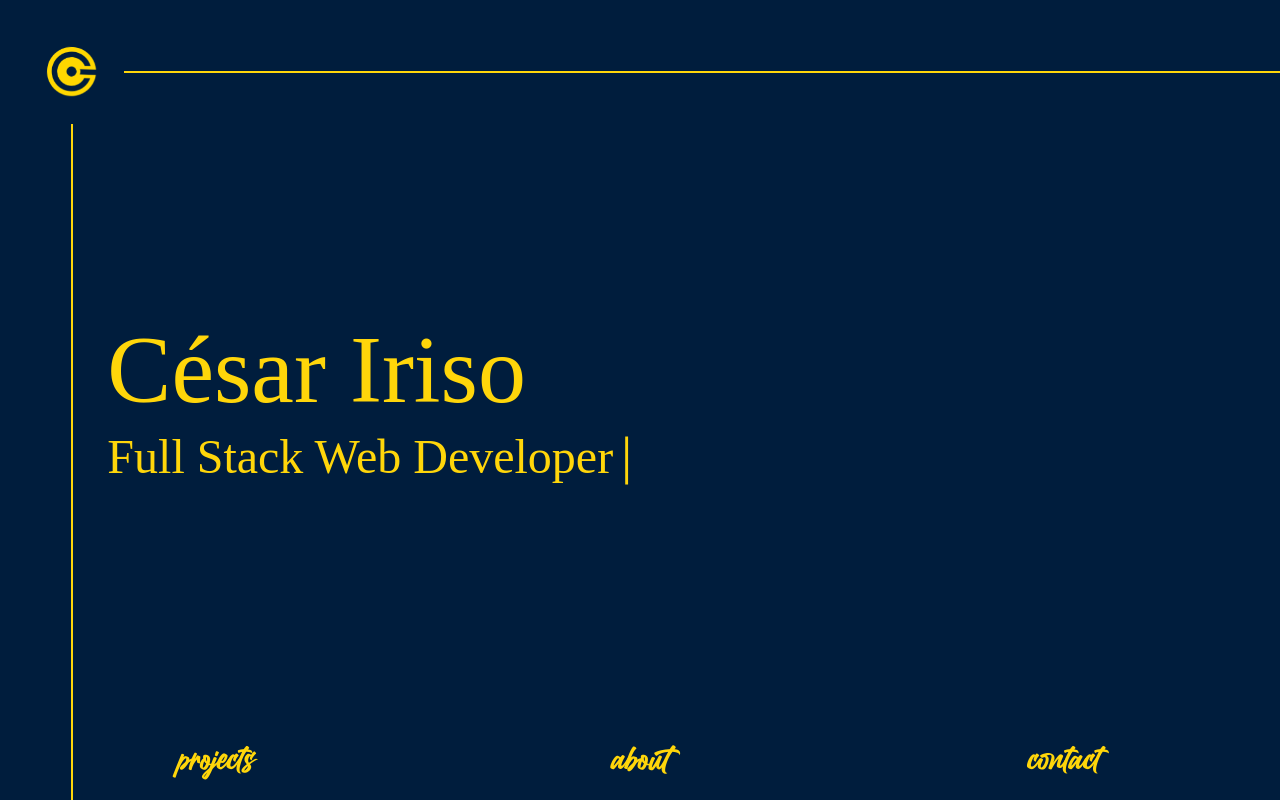
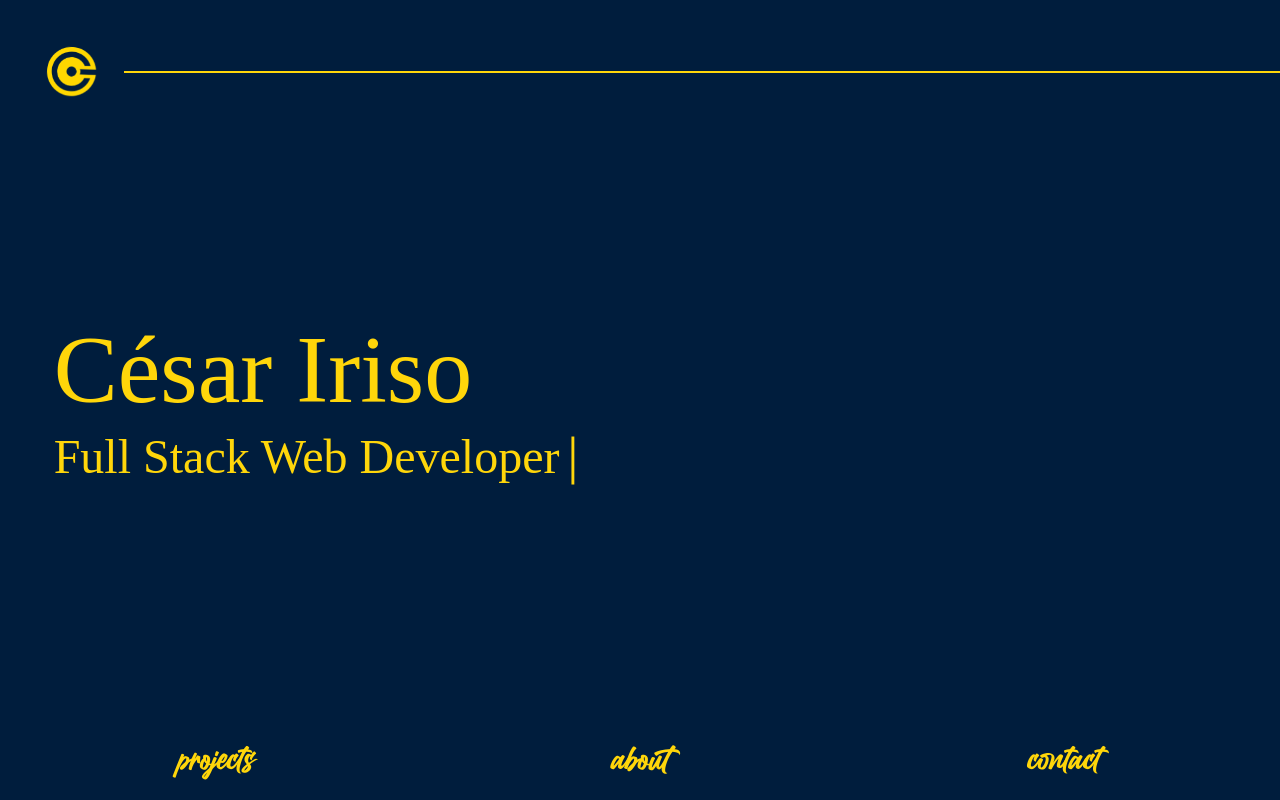
Before and after one commit to Csriso/portfolio, a React (Create React App) app: page / in a window 1280 px wide. Built offline with nearby package versions, Linux system fonts and the light colour scheme; the HTML template or start-up script is replaced by a standard one.

Commit message:
line touches

```diff
--- a/src/pages/Home.css
+++ b/src/pages/Home.css
@@ -36,7 +36,6 @@
   right: 0;
   width: calc(100% - 124px);
   top: 71px;
-  /* width: 1796px; */
   height: 0px;
   border: 1px solid #ffd60a;
 }
@@ -45,7 +44,7 @@
   color: #ffd60a;
 }
 
-@media all and (max-width: 1200px) {
+@media all and (max-width: 1335px) {
   .line-one {
     display: none;
   }
--- a/src/pages/Home.jsx
+++ b/src/pages/Home.jsx
@@ -48,7 +48,7 @@ export default function Home() {
             <span className='line-one z-10' ref={lineOneRef}></span>
             <span className='line-two z-10' ref={lineTwoRef}></span>
             <div className='w-full flex flex-col lg:flex-row justify-center items-center place-items-center content-center bg-[#001D3D] h-full'>
-                <div className="flex flex-col justify-center lg:items-end items-center place-items-center content-center lg:w-1/2 w-full h-1/2">
+                <div className="flex flex-col justify-center lg:items-center items-center place-items-center content-center lg:w-1/2 w-full h-1/2">
                     <div className="title-container flex flex-col justify-center lg:items-start items-center place-items-start content-center">
                         <h1 className='cesar-title lg:text-8xl text-7xl' ref={cesarRef} style={{ opacity: 0 }}>César Iriso</h1>
                         <h2 className='sub-title lg:text-5xl text-5xl'>Full Stack Web Developer<span className='line-animation font-serif self-start place-self-start' ref={lineRef}>|</span></h2>
```
Also changed, not shown: public/index.html (+0 -10 lines), public/manifest.json.
